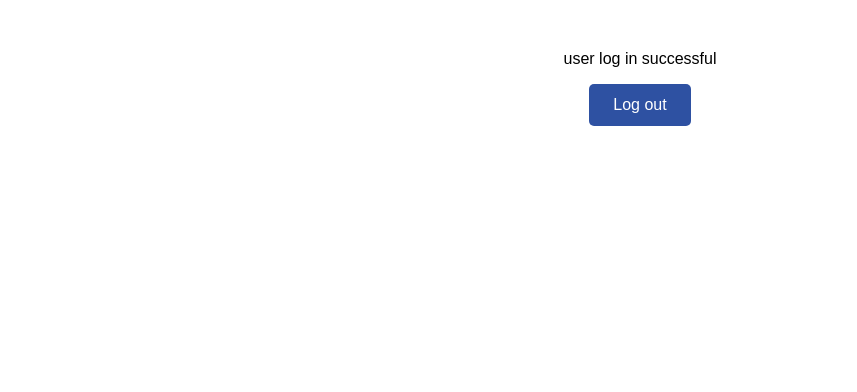
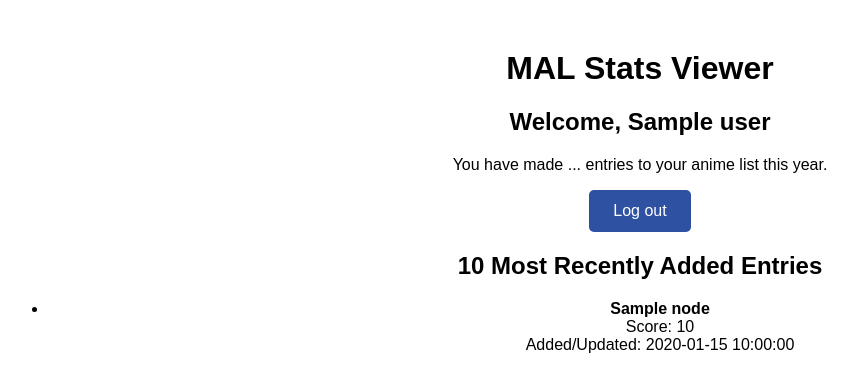
Before and after one commit to pr1vatestaticfinal/MALStatsViewer, a Flask app: template templates/index.html in a window 1280 px wide. Shown: the top 392 px of the page, without its empty margins (0-857 px from the left). Run offline with Flask 3, Linux system fonts and the light colour scheme; the template is opened without the code that fills it: most values are stand-ins (such as "Sample title", 1, 10 or a date in 2020).

Commit message:
displays top 10 most recently added entries

```diff
--- a/app.py
+++ b/app.py
@@ -3,6 +3,7 @@ import requests
 import uuid
 import secrets
 import os
+import datetime
 from dotenv import load_dotenv
 
 load_dotenv()
@@ -14,31 +15,52 @@ CLIENT_ID = os.environ.get("CLIENT_ID")
 CLIENT_SECRET = os.environ.get("CLIENT_SECRET")
 AUTH_URL = "https://myanimelist.net/v1/oauth2/authorize"
 USER_URL = "https://api.myanimelist.net/v2/users/@me"
+ANIME_LIST_URL = "https://api.myanimelist.net/v2/users/@me/animelist"
 TOKEN_URL = "https://myanimelist.net/v1/oauth2/token"
 
 
 def get_new_code_verifier() -> str:
-        token = secrets.token_urlsafe(100)
-        return token[:128]
+    token = secrets.token_urlsafe(100)
+    return token[:128]
 
 
 @app.route('/')
 def index():
     user_data = None
+    list_data = None
+    animes_this_year = 0
+    recent_entries = []
+
     if "access_token" in session:
         access_token  = session["access_token"]
         headers = {"Authorization": f"Bearer {access_token}"}
 
         try:
+            # Gathering user and list data
             user_response = requests.get(USER_URL, headers=headers)
             user_response.raise_for_status()
             user_data = user_response.json()
+
+            params = {
+            "fields": "list_status",
+            "sort": "list_updated_at",
+            "limit": 10
+            }
+
+            list_response = requests.get(ANIME_LIST_URL, headers=headers, params=params)
+            list_response.raise_for_status()
+            list_data = list_response.json()
+
+            print(list_data)
+
+            if list_data and "data" in list_data:
+                recent_entries = list_data["data"]
         except requests.exceptions.RequestException as e:
             print(f"Error fetching user data: {e}")
             session.pop("access_token", None)
             return redirect(url_for("index"))
 
-    return render_template("index.html", user_data=user_data)
+    return render_template("index.html", user_data=user_data, recent_entries=recent_entries)
 
 
 @app.route("/login")
--- a/templates/index.html
+++ b/templates/index.html
@@ -8,8 +8,31 @@
 </head>
 <body>
     {% if user_data %}
-        <p>user log in successful</p>
+        <h1>MAL Stats Viewer</h1>
+        <h2>Welcome, {{ user_data.name }}</h2>
+        <p>You have made ... entries to your anime list this year.</p>
         <a href="{{ url_for('logout') }}" class="button">Log out</a>
+
+        <h2>10 Most Recently Added Entries</h2>
+        {% if recent_entries %}
+            <ul>
+                {% for entry in recent_entries %}
+                    <li>
+                        <strong>{{ entry.node.title }}</strong>
+                        <br>
+                        Score: {% if entry.list_status.score > 0 %}
+                                {{ entry.list_status.score }}
+                            {% else %}
+                                Not scored
+                            {% endif %}
+                        <br>
+                        Added/Updated: {{ entry.list_status.updated_at }}
+                    </li>
+                {% endfor %}
+            </ul>
+        {% else %}
+            <p>No anime list data found or an error occurred</p>
+        {% endif %}
     {% else %}
         <h1>MAL Stats Viewer</h1>
         <p>Visualize stats from your MyAnimeList account.</p>
```
